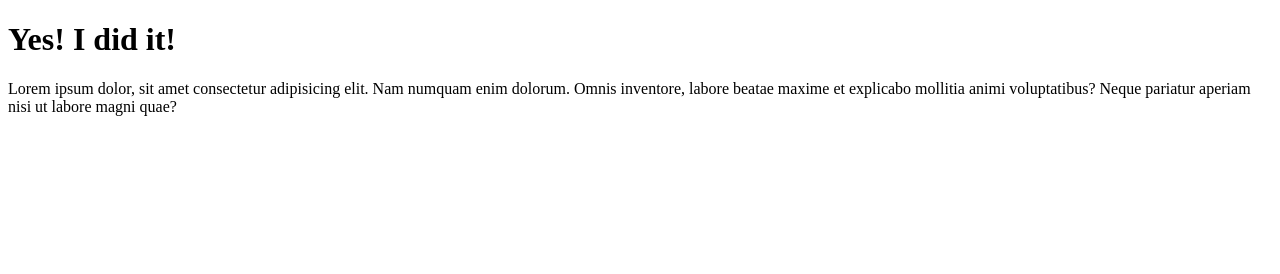
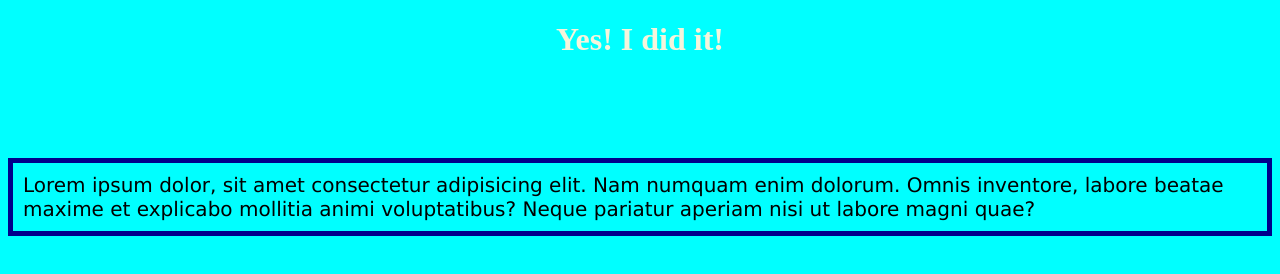
Before and after one commit to sakuragts/sakuragts, a plain HTML site: page index.html in a window 1280 px wide. Drawn offline with Linux system fonts and the light colour scheme.

Commit message:
adding .css file

```diff
--- a/index.html
+++ b/index.html
@@ -4,12 +4,17 @@
     <meta charset="UTF-8" />
     <title>Labo01</title>
     <meta name="test" />
+    <link rel="stylesheet" href="testcss.css" />
   </head>
-
-  <p>
-    <h1>Yes! I did it!</h1>
-    Lorem ipsum dolor, sit amet consectetur adipisicing elit. Nam numquam enim
-    dolorum. Omnis inventore, labore beatae maxime et explicabo mollitia animi
-    voluptatibus? Neque pariatur aperiam nisi ut labore magni quae?
-  </p>
+  <body>
+    <div>
+      <h1>Yes! I did it!</h1>
+      <p>
+        Lorem ipsum dolor, sit amet consectetur adipisicing elit. Nam numquam
+        enim dolorum. Omnis inventore, labore beatae maxime et explicabo
+        mollitia animi voluptatibus? Neque pariatur aperiam nisi ut labore magni
+        quae?
+      </p>
+    </div>
+  </body>
 </html>
--- /dev/null
+++ b/testcss.css
@@ -0,0 +1,18 @@
+body {
+  background-color: aqua;
+}
+
+h1 {
+  color: beige;
+  text-align: center;
+}
+
+p {
+  font-family: verdana;
+  font-size: 20px;
+  margin-top: 100px;
+  border-color: darkblue;
+  border-style: solid;
+  border-width: 5px;
+  padding: 10px;
+}
```
